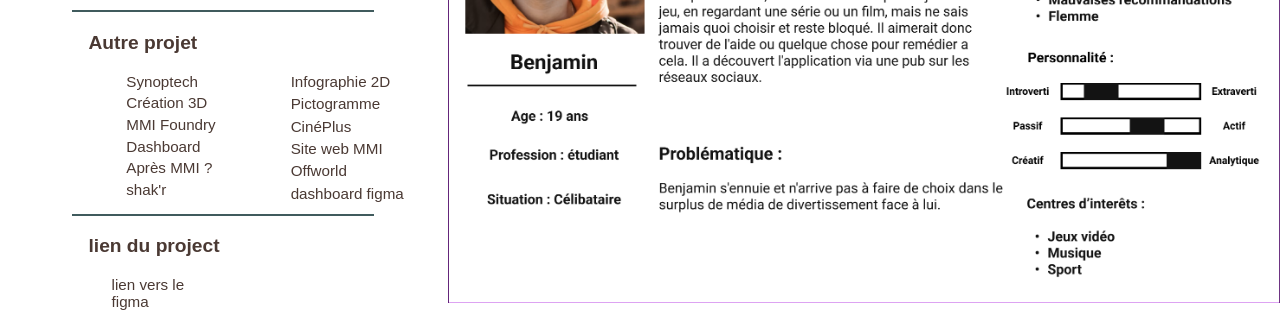
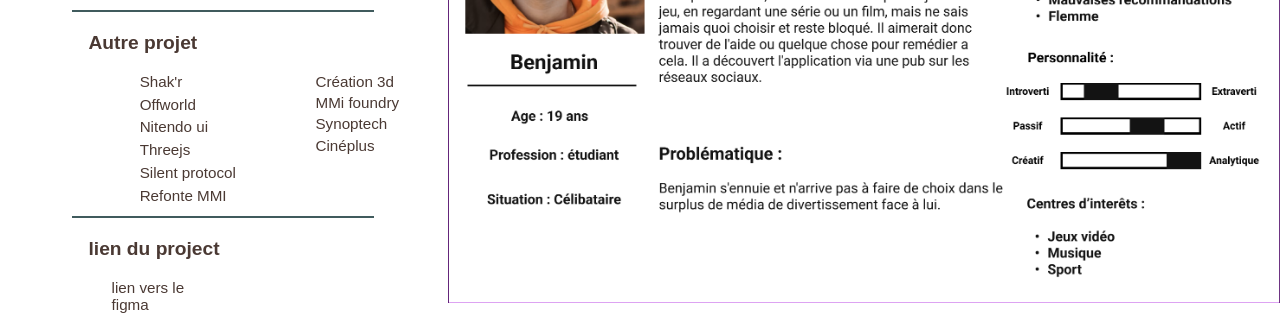
Before and after one commit to AlexandreQuesnay/AlexandreQuesnay.github.io, a plain HTML site: page assets/project/Shak'r/Shak'r.html in a window 1280 px wide. Shown: the part 342-655 px from the top of the page. Drawn offline with Linux system fonts and the light colour scheme; a web font is replaced by a local one.

Commit message:
update links

```diff
--- a/assets/project/Shak'r/Shak'r.html
+++ b/assets/project/Shak'r/Shak'r.html
@@ -37,22 +37,19 @@
 
                 <div class="lien">
                     <div class="g">
-                        <a class="button" href="../Synoptech/Synoptech.html" title="Page projet Synoptech">Synoptech</a>
-                        <a class="button" href="../3d/3d.html" title="Gallerie de création 3d">Création 3D</a>
-                        <a class="button" href="../MMI foundry/mmi foundry.html" title="Page projet MMI FOUNDY">MMI Foundry</a>
-                        <a class="button" href="../Dashbord/dashbord.html" title="Page projet Dashboard">Dashboard</a>
-                        <a class="button" href="../Apres mmi/aprtes mmi.html" title="Page projet Apres MMI">Après MMI ?</a>
-                        <a class="button" href="Shak'r.html" title="Page projet shak'r"> shak'r</a>
+                        <a class="button" href="../Shak'r/Shak'r.html" title="Page Shark'r">Shak'r</a>
+                        <a class="button" href="../Offworld/Offworld.html" title="Page Offworld">Offworld</a>
+                        <a class="button" href="../nintendo/nitendo-ui.html" title="Page projet nitendo ui"> Nitendo ui</a>
+                        <a class="button" href="../Threejs/Three.js.html" title="Page projet Threejs"> Threejs</a>
+                        <a class="button" href="../silent protocol/Silent-Protocol.html" title="Page projet Silent protocol"> Silent protocol</a>
+                        <a class="button" href="../Refonte MMI/refonte mmi.html" title="Page projet Refonte MMI"> Refonte MMI</a>
                     </div>
                     <div class="d">
-                        <a class="button" href="../infographie/infographie.html" title="Gallerie d'image infographique en 2d">Infographie 2D</a>
-                        <a class="button" href="../pictograme/pictograme.html" title="Page projet Pictogramme"> Pictogramme</a>
-                        <a class="button" href="../ciné/cine.html" title="Page projet CinéPlus"> CinéPlus</a>
-                        <a class="button" href="../Refonte MMI/refonte mmi.html" title="Page projet Apres MMI">Site web MMI</a>
-                        <a class="button" href="../Offworld/Offworld.html" title="Page Offworld">Offworld</a>
-                        <a class="button" href="../dashbord figma/dashbord figma.html" title="Page figma">dashboard figma</a>
+                        <a class="button" href="../3d/3d.html" title="Page projet Création 3d"> Création 3d</a>
+                        <a class="button" href="../MMI foundry/mmi foundry.html" title="Page projet MMi foundry"> MMi foundry</a>
+                        <a class="button" href="../Synoptech/Synoptech.html" title="Page projet Synoptech"> Synoptech</a>
+                        <a class="button" href="../ciné/cine.html" title="Page projet Cinéplus"> Cinéplus</a>
                     </div>
-
                  </div>
                  <div class="vide"> </div>
 
@@ -93,22 +90,19 @@
                 <h3>Autre projet</h3>
                 <div class="lien">
                     <div class="g">
-                        <a class="button" href="../Synoptech/Synoptech.html" title="Page projet Synoptech">Synoptech</a>
-                        <a class="button" href="../3d/3d.html" title="Gallerie de création 3d">Création 3D</a>
-                        <a class="button" href="../MMI foundry/mmi foundry.html" title="Page projet MMI FOUNDY">MMI Foundry</a>
-                        <a class="button" href="../Dashbord/dashbord.html" title="Page projet Dashboard">Dashboard</a>
-                        <a class="button" href="../Apres mmi/aprtes mmi.html" title="Page projet Apres MMI">Après MMI ?</a>
-                        <a class="button" href="Shak'r.html" title="Page projet shak'r"> shak'r</a>
+                        <a class="button" href="../Shak'r/Shak'r.html" title="Page Shark'r">Shak'r</a>
+                        <a class="button" href="../Offworld/Offworld.html" title="Page Offworld">Offworld</a>
+                        <a class="button" href="../nintendo/nitendo-ui.html" title="Page projet nitendo ui"> Nitendo ui</a>
+                        <a class="button" href="../Threejs/Three.js.html" title="Page projet Threejs"> Threejs</a>
+                        <a class="button" href="../silent protocol/Silent-Protocol.html" title="Page projet Silent protocol"> Silent protocol</a>
+                        <a class="button" href="../Refonte MMI/refonte mmi.html" title="Page projet Refonte MMI"> Refonte MMI</a>
                     </div>
                     <div class="d">
-                        <a class="button" href="../infographie/infographie.html" title="Gallerie d'image infographique en 2d">Infographie 2D</a>
-                        <a class="button" href="../pictograme/pictograme.html" title="Page projet Pictogramme"> Pictogramme</a>
-                        <a class="button" href="../ciné/cine.html" title="Page projet CinéPlus"> CinéPlus</a>
-                        <a class="button" href="../Refonte MMI/refonte mmi.html" title="Page projet Apres MMI">Site web MMI</a>
-                        <a class="button" href="../Offworld/Offworld.html" title="Page Offworld">Offworld</a>
-                        <a class="button" href="../dashbord figma/dashbord figma.html" title="Page figma">dashboard figma</a>
+                        <a class="button" href="../3d/3d.html" title="Page projet Création 3d"> Création 3d</a>
+                        <a class="button" href="../MMI foundry/mmi foundry.html" title="Page projet MMi foundry"> MMi foundry</a>
+                        <a class="button" href="../Synoptech/Synoptech.html" title="Page projet Synoptech"> Synoptech</a>
+                        <a class="button" href="../ciné/cine.html" title="Page projet Cinéplus"> Cinéplus</a>
                     </div>
-
                  </div>
             </div>
     </div>
```
Also changed, not shown: assets/project/3d/3d.html (+18 -24 lines), assets/project/MMI foundry/mmi foundry.html (+18 -25 lines), assets/project/Offworld/Offworld.html (+18 -24 lines), assets/project/Refonte MMI/refonte mmi.html (+20 -27 lines), assets/project/ciné/cine.html (+18 -24 lines), assets/project/nintendo/nitendo-ui.html (+19 -25 lines).
